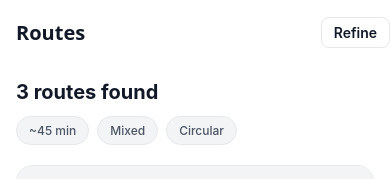
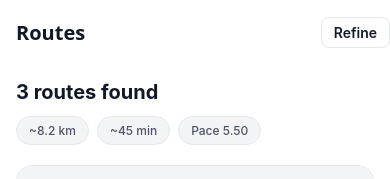
Before and after one commit to hugopza/stride-routes, a React Native app: screen /Routes in a window 390 px wide. Shown: the top 179 px of the page. Built offline with nearby package versions, Linux system fonts and the light colour scheme; what react-native-worklets would draw is missing.

Commit message:
UX: add goal selector (time vs distance)

```diff
--- a/src/lib/generate-routes.ts
+++ b/src/lib/generate-routes.ts
@@ -1,8 +1,16 @@
 import type { CandidateRoute, RouteParams } from '../types/route';
 
 export function generateRoutes(params: RouteParams): CandidateRoute[] {
-  const baseDistance = params.timeMinutes / params.paceMinPerKm;
-  const baseDuration = Math.round(baseDistance * params.paceMinPerKm);
+  const fallbackPace = 6;
+  const pace = params.paceMinPerKm && params.paceMinPerKm > 0 ? params.paceMinPerKm : fallbackPace;
+  const baseDistance = params.targetDistanceKm > 0
+    ? params.targetDistanceKm
+    : params.timeMinutes && params.timeMinutes > 0
+      ? params.timeMinutes / pace
+      : 5;
+  const baseDuration = params.timeMinutes && params.timeMinutes > 0
+    ? Math.round(params.timeMinutes)
+    : Math.round(baseDistance * pace);
 
   return [
     {
--- a/src/navigation/RoutesStack.tsx
+++ b/src/navigation/RoutesStack.tsx
@@ -8,8 +8,10 @@ import type { RoutesStackParamList } from "./types";
 const Stack = createNativeStackNavigator<RoutesStackParamList>();
 
 const defaultParams = {
+  goalMode: "time" as const,
   timeMinutes: 45,
   paceMinPerKm: 5.5,
+  targetDistanceKm: 45 / 5.5,
 };
 
 export function RoutesStack() {
--- a/src/screens/HomeScreen.tsx
+++ b/src/screens/HomeScreen.tsx
@@ -64,9 +64,25 @@ function parsePace(raw: string): number | null {
   return parsed;
 }
 
+function parseDistance(raw: string): number | null {
+  const normalized = raw.trim().replace(",", ".");
+  if (!normalized) {
+    return null;
+  }
+
+  const parsed = Number.parseFloat(normalized);
+  if (Number.isNaN(parsed) || parsed <= 0) {
+    return null;
+  }
+
+  return parsed;
+}
+
 export function HomeScreen({ navigation }: Props) {
+  const [goalMode, setGoalMode] = useState<"time" | "distance">("time");
   const [hours, setHours] = useState("0");
   const [minutes, setMinutes] = useState("45");
+  const [distanceKm, setDistanceKm] = useState("8");
   const [pace, setPace] = useState("5:30");
   const [isCircular, setIsCircular] = useState(true);
   const [start, setStart] = useState("");
@@ -90,31 +106,56 @@ export function HomeScreen({ navigation }: Props) {
   const parsedMinutes = Number(minutes) || 0;
   const totalMinutes = parsedHours * 60 + parsedMinutes;
   const normalizedPace = parsePace(pace);
+  const normalizedDistance = parseDistance(distanceKm);
 
-  const estimatedKm =
-    normalizedPace && totalMinutes > 0 ? totalMinutes / normalizedPace : null;
+  const isTimeMode = goalMode === "time";
+  const isTimeValid = totalMinutes > 0 && normalizedPace !== null;
+  const isDistanceValid = normalizedDistance !== null;
 
-  const distanceHint = estimatedKm
-    ? `Estimated distance: ~${estimatedKm.toFixed(1)} km`
+  const targetDistanceKm = isTimeMode
+    ? isTimeValid && normalizedPace
+      ? totalMinutes / normalizedPace
+      : 0
+    : (normalizedDistance ?? 0);
+
+  const distanceHint =
+    isTimeMode && targetDistanceKm > 0
+      ? `Estimated distance: ~${targetDistanceKm.toFixed(1)} km`
       : undefined;
 
-  const paceError =
-    pace.length > 0 && normalizedPace === null
-      ? "Use mm:ss or decimal format (e.g. 5:30, 5.5, 5,5)."
+  const estimatedTimeHint =
+    !isTimeMode && normalizedDistance && normalizedPace
+      ? `Estimated time: ~${Math.round(normalizedDistance * normalizedPace)} min`
+      : undefined;
+
+  const paceError = isTimeMode
+    ? normalizedPace === null
+      ? "Pace is required. Use mm:ss or decimal format (e.g. 5:30, 5.5, 5,5)."
+      : undefined
+    : pace.trim().length > 0 && normalizedPace === null
+      ? "Invalid pace. Use mm:ss or decimal format."
+      : undefined;
+
+  const distanceError =
+    !isTimeMode && !isDistanceValid
+      ? "Distance must be greater than 0."
       : undefined;
 
   const onGenerate = () => {
-    if (totalMinutes <= 0 || normalizedPace === null) {
-      Alert.alert(
-        "Invalid input",
-        "Enter valid positive time and pace values.",
-      );
+    if ((isTimeMode && !isTimeValid) || (!isTimeMode && !isDistanceValid)) {
+      Alert.alert("Invalid input", "Please fix the highlighted fields.");
       return;
     }
 
     const params: RouteParamsWithUi = {
-      timeMinutes: totalMinutes,
-      paceMinPerKm: normalizedPace,
+      goalMode,
+      timeMinutes: isTimeMode
+        ? totalMinutes
+        : normalizedDistance && normalizedPace
+          ? Math.round(normalizedDistance * normalizedPace)
+          : undefined,
+      paceMinPerKm: normalizedPace ?? undefined,
+      targetDistanceKm,
       circular: isCircular,
       start: start.trim() || undefined,
       end: !isCircular && end.trim() ? end.trim() : undefined,
@@ -138,10 +179,28 @@ export function HomeScreen({ navigation }: Props) {
     }, 180);
   };
 
-  const isFormValid = totalMinutes > 0 && normalizedPace !== null;
+  const isFormValid = isTimeMode ? isTimeValid : isDistanceValid;
 
   return (
     <ScrollView style={styles.container} contentContainerStyle={styles.content}>
+      <View style={styles.section}>
+        <Text style={styles.sectionTitle}>GOAL</Text>
+        <View style={styles.goalRow}>
+          <Chip
+            label="By time"
+            selected={isTimeMode}
+            onPress={() => setGoalMode("time")}
+            style={{ flex: 1 }}
+          />
+          <Chip
+            label="By distance"
+            selected={!isTimeMode}
+            onPress={() => setGoalMode("distance")}
+            style={{ flex: 1 }}
+          />
+        </View>
+      </View>
+
       <View style={styles.section}>
         <Text style={styles.sectionTitle}>START</Text>
         <InputRow
@@ -190,6 +249,7 @@ export function HomeScreen({ navigation }: Props) {
         </View>
       </View>
 
+      {isTimeMode ? (
         <View style={styles.section}>
           <Text style={styles.sectionTitle}>TIME & PACE</Text>
           <View style={styles.row}>
@@ -220,6 +280,18 @@ export function HomeScreen({ navigation }: Props) {
             autoCorrect={false}
           />
         </View>
+      ) : (
+        <View style={styles.section}>
+          <Text style={styles.sectionTitle}>DISTANCE</Text>
+          <InputRow
+            label="Distance (km)"
+            value={distanceKm}
+            onChangeText={setDistanceKm}
+            keyboardType="decimal-pad"
+            error={distanceError}
+          />
+        </View>
+      )}
 
       <View style={styles.section}>
         <Text style={styles.sectionTitle}>SURFACE</Text>
@@ -310,6 +382,10 @@ const styles = StyleSheet.create({
     color: "#6b7280",
     letterSpacing: 0.5,
   },
+  goalRow: {
+    flexDirection: "row",
+    gap: 8,
+  },
   row: {
     flexDirection: "row",
     gap: 12,
--- a/src/screens/ResultsScreen.tsx
+++ b/src/screens/ResultsScreen.tsx
@@ -49,13 +49,23 @@ export function ResultsScreen({ navigation, route }: Props) {
 
         <View style={styles.filterRow}>
           <View style={styles.filterChip}>
-            <Text style={styles.filterText}>~{params.timeMinutes} min</Text>
+            <Text style={styles.filterText}>
+              ~{params.targetDistanceKm.toFixed(1)} km
+            </Text>
           </View>
           <View style={styles.filterChip}>
-            <Text style={styles.filterText}>Mixed</Text>
+            <Text style={styles.filterText}>
+              {params.goalMode === "distance"
+                ? "Distance goal"
+                : `~${Math.round(params.timeMinutes ?? 0)} min`}
+            </Text>
           </View>
           <View style={styles.filterChip}>
-            <Text style={styles.filterText}>Circular</Text>
+            <Text style={styles.filterText}>
+              {params.paceMinPerKm
+                ? `Pace ${params.paceMinPerKm.toFixed(2)}`
+                : "Pace optional"}
+            </Text>
           </View>
         </View>
 
--- a/src/screens/RouteDetailScreen.tsx
+++ b/src/screens/RouteDetailScreen.tsx
@@ -9,9 +9,9 @@ import {
   View,
 } from "react-native";
 
+import { Button } from "../components/Button";
 import { Chip } from "../components/Chip";
 import type { RoutesStackParamList } from "../navigation/types";
-import { Button } from "../components/Button";
 
 type Props = NativeStackScreenProps<RoutesStackParamList, "RouteDetail">;
 
@@ -103,12 +103,6 @@ export function RouteDetailScreen({ navigation, route }: Props) {
             variant="outline"
             style={{ flex: 1 }}
             onPress={() => Alert.alert("Save", "Saved.")}
-          />
-          <Button
-            label="Start"
-            variant="outline"
-            style={{ flex: 1 }}
-            onPress={() => Alert.alert("Start", "Navigation started.")}
           />
         </View>
 
--- a/src/types/route.ts
+++ b/src/types/route.ts
@@ -1,6 +1,8 @@
 export type RouteParams = {
-  timeMinutes: number;
-  paceMinPerKm: number;
+  goalMode?: "time" | "distance";
+  timeMinutes?: number;
+  paceMinPerKm?: number;
+  targetDistanceKm: number;
 };
 
 export type CandidateRoute = {
```
Lines whose indentation alone changed are shown as unchanged.
